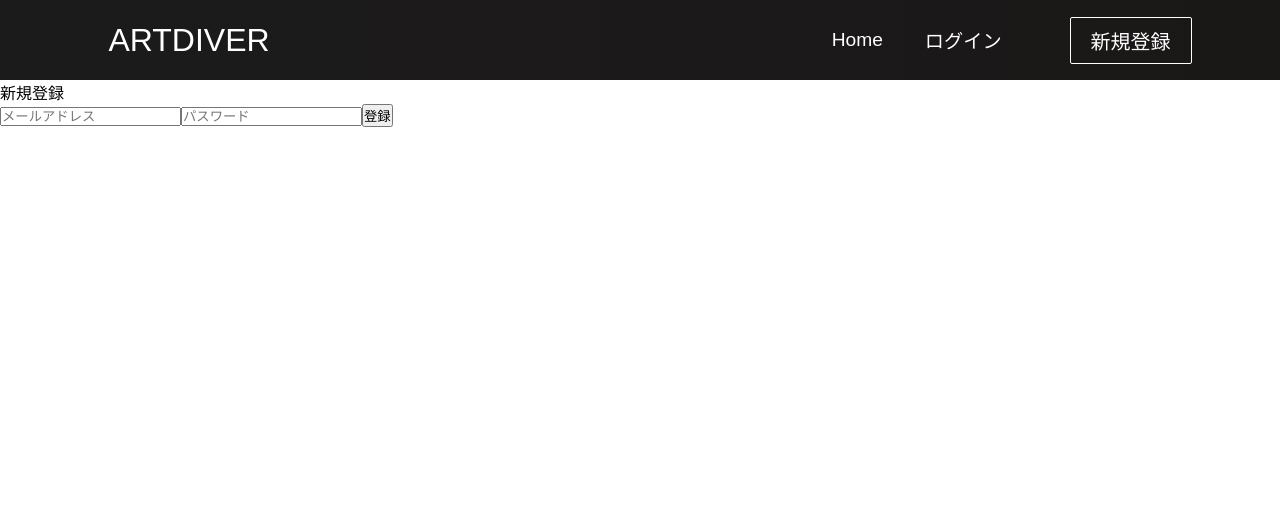
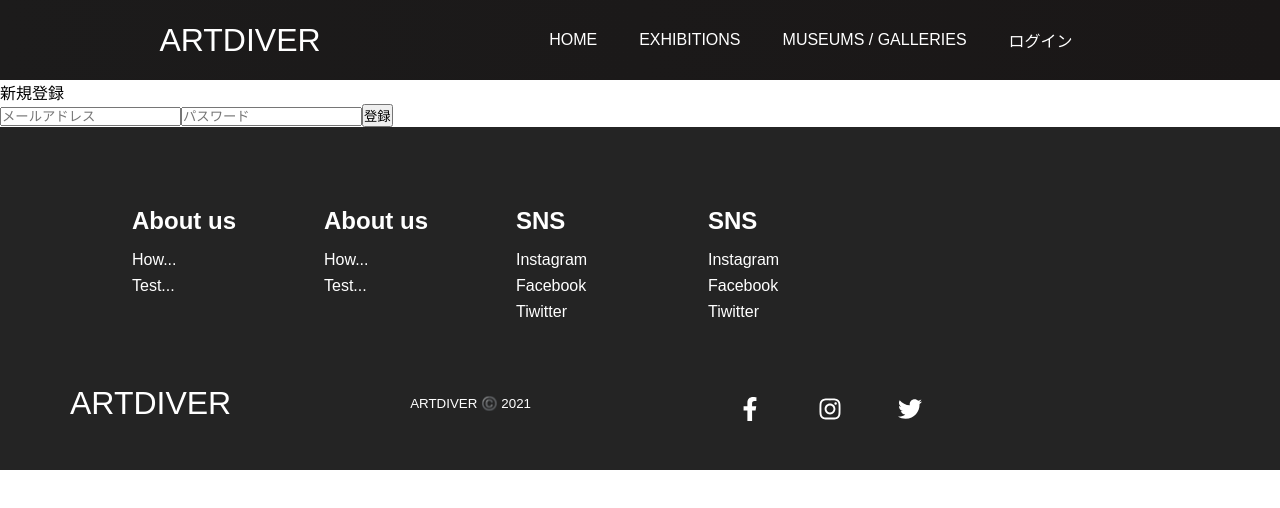
Before and after one commit to watanabehideki/ArtDiver_frontend, a React (Create React App) app: page /signup in a window 1280 px wide. Shown: the top 508 px of the page. Built offline with nearby package versions, Linux system fonts and the light colour scheme.

Commit message:
フッター仮実装

```diff
--- a/src/App.css
+++ b/src/App.css
@@ -4,41 +4,3 @@
   padding: 0;
   font-family: 'PT Sans', sans-serif;
 }
-
-.home,
-.services,
-.products,
-.sign-up {
-  display: flex;
-  height: 90vh;
-  align-items: center;
-  justify-content: center;
-  font-size: 3rem;
-}
-
-.services {
-  background-color: gray;
-  background-position: center;
-  background-size: cover;
-  background-repeat: no-repeat;
-  color: #fff;
-  font-size: 100px;
-}
-
-.products {
-  background-color: gray;
-  background-position: center;
-  background-size: fill;
-  background-repeat: no-repeat;
-  color: #fff;
-  font-size: 100px;
-}
-
-.sign-up {
-  background-color: gray;
-  background-position: center;
-  background-size: cover;
-  background-repeat: no-repeat;
-  color: #fff;
-  font-size: 100px;
-}
--- a/src/App.js
+++ b/src/App.js
@@ -1,43 +1,28 @@
-import React, { useState, useEffect } from 'react'
+import React from 'react'
 import './App.css'
-import { BrowserRouter, Switch, Route } from 'react-router-dom'
+import { BrowserRouter, Switch, Route, } from 'react-router-dom'
 
-import Home from './pages'
-import Login from './pages/Login'
-import Signup from './pages/Signup'
+import Home from './components/pages'
+import Login from './components/auth/Login'
+import Signup from './components/auth/Signup'
 import Navbar2 from './components/Navbar2'
+import Footer from './components/Footer'
+
 
 
 function App() {
-
-  const currentUser = function() {
-    const user = localStorage.getItem('user')
-    return(user)
-  }
-
   return (
+    <>
       <BrowserRouter>
         <Navbar2 />
         <Switch>
-          <Route
-            exact path={"/"}
-            render={props => (
-              <Home />
-            )}
-          />
-          <Route path='/login'
-          render={props => (
-            <Login />
-          )}
-          />
-          <Route path='/signup'
-          render={props => (
-            <Signup />
-          )}
-          />
-
+          <Route exact path={"/"} component={Home}/>
+          <Route exact path={"/login"} component={Login}/>
+          <Route exact path={"/signup"} component={Signup}/>
         </Switch>
+        <Footer />
       </BrowserRouter>
+      </>
   )
 }
 
--- /dev/null
+++ b/src/components/Footer.css
@@ -0,0 +1,125 @@
+.footer-container {
+  background-color: #242424;
+  padding: 4rem 0 2rem 0;
+  display: flex;
+  flex-direction: column;
+  justify-content: center;
+  align-self: center;
+}
+
+.footer-links {
+  width: 100%;
+  max-width: 1000px;
+  display: flex;
+  justify-content: center;
+}
+
+.footer-link-wrapper {
+  display: flex;
+}
+
+.footer-link-items {
+  display: flex;
+  flex-direction: column;
+  align-items: flex-start;
+  margin: 16px;
+  text-align: left;
+  width: 160px;
+  box-sizing: border-box;
+}
+
+.footer-link-items h2 {
+  margin-bottom: 16px;
+}
+
+.footer-link-items > h2 {
+  color: #fff;
+}
+
+.footer-link-items a {
+  color: #fff;
+  text-decoration: none;
+  margin-bottom: 0.5rem;
+}
+
+.footer-link-items a:hover {
+  color: #e9e9e9;
+  transition: 0.3s ease-out;
+}
+
+.footer-email-form h2 {
+  margin-bottom: 2rem;
+}
+
+.footer-input::placeholder {
+  color: #b1b1b1;
+}
+
+/* Social Icons */
+.social-icon-link {
+  color: #fff;
+  font-size: 24px;
+}
+
+.social-media {
+  max-width: 1000px;
+  width: 100%;
+}
+
+.social-media-wrap {
+  display: flex;
+  justify-content: space-between;
+  align-items: center;
+  width: 90%;
+  max-width: 1000px;
+  margin: 40px auto 0 auto;
+}
+
+.social-icons {
+  display: flex;
+  justify-content: space-around;
+  align-items: center;
+  width: 240px;
+}
+
+.social-logo {
+  color: #fff;
+  justify-self: start;
+  margin-left: 20px;
+  cursor: pointer;
+  text-decoration: none;
+  font-size: 2rem;
+  display: flex;
+  align-items: center;
+  margin-bottom: 16px;
+}
+
+.website-rights {
+  color: #fff;
+  margin-bottom: 16px;
+}
+
+@media screen and (max-width: 820px) {
+  .footer-links {
+    padding-top: 2rem;
+  }
+
+  .footer-input {
+    width: 100%;
+  }
+
+  .btn {
+    width: 100%;
+  }
+
+  .footer-link-wrapper {
+    flex-direction: column;
+  }
+
+  .social-media-wrap {
+    flex-direction: column;
+  }
+}
+
+@media screen and (max-width: 768px) {
+}
--- /dev/null
+++ b/src/components/Footer.js
@@ -0,0 +1,78 @@
+import React from 'react'
+import './Footer.css'
+import { Link } from 'react-router-dom'
+import { FaFacebookF, FaInstagram, FaTwitter } from 'react-icons/fa'
+
+function Footer() {
+  return (
+    <div className='footer-container'>
+      <div class='footer-links'>
+        <div className='footer-link-wrapper'>
+          <div class='footer-link-items'>
+            <h2>About us</h2>
+            <Link to='/'>How...</Link>
+            <Link to='/'>Test...</Link>
+          </div>
+          <div class='footer-link-items'>
+            <h2>About us</h2>
+            <Link to='/'>How...</Link>
+            <Link to='/'>Test...</Link>
+          </div>
+
+        </div>
+        <div className='footer-link-wrapper'>
+          <div class='footer-link-items'>
+            <h2>SNS</h2>
+            <Link to='/'>Instagram</Link>
+            <Link to='/'>Facebook</Link>
+            <Link to='/'>Tiwitter</Link>
+          </div>
+          <div class='footer-link-items'>
+            <h2>SNS</h2>
+            <Link to='/'>Instagram</Link>
+            <Link to='/'>Facebook</Link>
+            <Link to='/'>Tiwitter</Link>
+          </div>
+        </div>
+      </div>
+      <section class='social-media'>
+        <div class='social-media-wrap'>
+          <div class='footer-logo'>
+            <Link to='/' className='social-logo'>
+              ARTDIVER
+            </Link>
+          </div>
+          <small class='website-rights'>ARTDIVER ©️ 2021</small>
+          <div class='social-icons'>
+            <Link
+              class='social-icon-link facebook'
+              to='/'
+              target='_blank'
+              aria-label='Facebook'
+            >
+              < FaFacebookF />
+            </Link>
+            <Link
+              class='social-icon-link instagram'
+              to='/'
+              target='_blank'
+              aria-label='Instagram'
+            >
+              < FaInstagram />
+            </Link>
+            <Link
+              class='social-icon-link twitter'
+              to='/'
+              target='_blank'
+              aria-label='Twitter'
+            >
+              < FaTwitter />
+            </Link>
+          </div>
+        </div>
+      </section>
+    </div>
+  )
+}
+
+export default Footer
--- a/src/components/Navbar.css
+++ b/src/components/Navbar.css
@@ -21,13 +21,22 @@
 .navbar-logo {
   color: #fff;
   justify-self: start;
-  margin-left: 20px;
   cursor: pointer;
   text-decoration: none;
   font-size: 2rem;
   display: flex;
   align-items: center;
 }
+
+.mypage-logo {
+  color: #fff;
+  font-size: 2rem;
+  position: absolute;
+  top: 0;
+  right: 5rem;
+  transform: translate(25%, 50%);
+}
+
 
 .fa-typo3 {
   margin-left: 0.5rem;
@@ -47,6 +56,7 @@
 
 .nav-item {
   height: 80px;
+  font-size: 16px;
 }
 
 .nav-links {
@@ -59,7 +69,7 @@
 }
 
 .nav-links:hover {
-  color:  gray;
+  border-bottom: 4px solid #fff;
   transition: all 0.2s ease-out;
 }
 
@@ -73,7 +83,6 @@
 
 .menu-icon {
   display: none;
-  color: #fff;
 }
 
 @media screen and (max-width: 960px) {
@@ -84,19 +93,19 @@
   .nav-menu {
     display: flex;
     flex-direction: column;
-    width: 50vh;
+    width: 40%;
     height: 90vh;
     position: absolute;
     top: 80px;
-    right: -100%;
-    opacity: 1;
+    left: -100%;
+    opacity: 0.9;
     transition: all 0.5s ease;
   }
 
   .nav-menu.active {
     background: #242222;
-    right: -35px;
-    opacity: 1;
+    left: 0;
+    opacity: 0.9;
     transition: all 0.5s ease;
     z-index: 1;
   }
@@ -109,6 +118,8 @@
   }
 
   .nav-links:hover {
+    background-color: #fff;
+    color: #242424;
     border-radius: 0;
   }
 
@@ -119,7 +130,18 @@
     transform: translate(25%, 50%);
   }
 
+  .mypage-logo {
+    color: #fff;
+    font-size: 2rem;
+    position: absolute;
+    top: 0;
+    right: 5rem;
+    transform: translate(25%, 50%);
+  }
+
+
   .menu-icon {
+    color: #fff;
     display: block;
     position: absolute;
     top: 0;
@@ -154,4 +176,6 @@
     color: #242424;
     transition: 250ms;
   }
+
+
 }
--- a/src/components/Navbar2.js
+++ b/src/components/Navbar2.js
@@ -1,6 +1,7 @@
 import React, { useState, useEffect } from 'react'
+import axios from 'axios'
 import { Link } from 'react-router-dom'
-import { BiMenu } from 'react-icons/bi'
+import { BiMenu, BiUser } from 'react-icons/bi'
 import { AiOutlineClose } from 'react-icons/ai'
 import { Button } from './Button'
 import './Navbar.css'
@@ -21,10 +22,25 @@ function Navbar() {
     }
   }
 
+  const handleSignOut = (event) => {
+    event.preventDefault();
+    axios({
+      method: 'DELETE',
+      url: 'http://localhost:4001/auth/sign_out',
+      data: JSON.parse(localStorage.user)
+    })
+    .then(() => {
+      localStorage.removeItem('user')
+      window.location = '/'
+    })
+  }
+  const currentUser = localStorage.getItem('user')
+
+
+
   useEffect(() => {
     showButton();
   }, []);
-
   window.addEventListener('resize', showButton)
 
   return (
@@ -34,6 +50,14 @@ function Navbar() {
         <Link to='/' className='navbar-logo' onClick={closeMobileMenu}>
           ARTDIVER
         </Link>
+        { currentUser &&
+        <>
+          <Link to='/mypage' className='mypage-logo'>
+            <BiUser />
+          </Link>
+        </>
+        }
+
         <div className='menu-icon' onClick={handleClick} >
           <i>
           {click ? <AiOutlineClose /> : <BiMenu />}
@@ -42,21 +66,37 @@ function Navbar() {
           <ul className={click ? 'nav-menu active' : 'nav-menu'}>
             <li className='nav-item'>
               <Link to='/' className='nav-links' onClick={closeMobileMenu}>
-                Home
+                HOME
               </Link>
             </li>
+            <li className='nav-item'>
+              <Link to='/exhibitions' className='nav-links' onClick={closeMobileMenu}>
+                EXHIBITIONS
+              </Link>
+            </li>
+            <li className='nav-item'>
+              <Link to='/museums-galleries' className='nav-links' onClick={closeMobileMenu}>
+                MUSEUMS / GALLERIES
+              </Link>
+            </li>
+            { currentUser ?
+            <>
+            <li className='nav-item'>
+              <Link to='/logout' className='nav-links' onClick={closeMobileMenu, handleSignOut}>
+                ログアウト
+              </Link>
+            </li>
+            </>
+            :
+            <>
             <li className='nav-item'>
               <Link to='/login' className='nav-links' onClick={closeMobileMenu}>
                 ログイン
               </Link>
             </li>
-            <li className='nav-item'>
-              <Link to='/signup' className='nav-links-mobile' onClick={closeMobileMenu}>
-                新規登録
-              </Link>
-            </li>
+            </>
+            }
           </ul>
-          {button &&<Button buttonStyle='btn--outline'>新規登録</Button>}
       </div>
     </nav>
     </>
--- /dev/null
+++ b/src/components/pages/index.js
@@ -0,0 +1,13 @@
+import React from 'react'
+import Cards from '../Cards'
+import Footer from '../Footer'
+
+const Home = () => {
+     return (
+        <>
+            <Cards />
+        </>
+    )
+}
+
+export default Home
--- a/src/pages/index.js
+++ /dev/null
@@ -1,16 +0,0 @@
-import React from 'react'
-import Registration from '../components/auth/Registration'
-import Login from '../components/auth/Login'
-import axios from 'axios'
-import Cards from '../components/Cards'
-
-const Home = (props) => {
-
-    return (
-        <div>
-            <Cards />
-        </div>
-    )
-}
-
-export default Home
```
Also changed, not shown: src/components/auth/Login.js (renamed from src/pages/Login.js), src/components/auth/Signup.js (renamed from src/pages/Signup.js), 1 other file (tests, documents, lock files or other folders).
